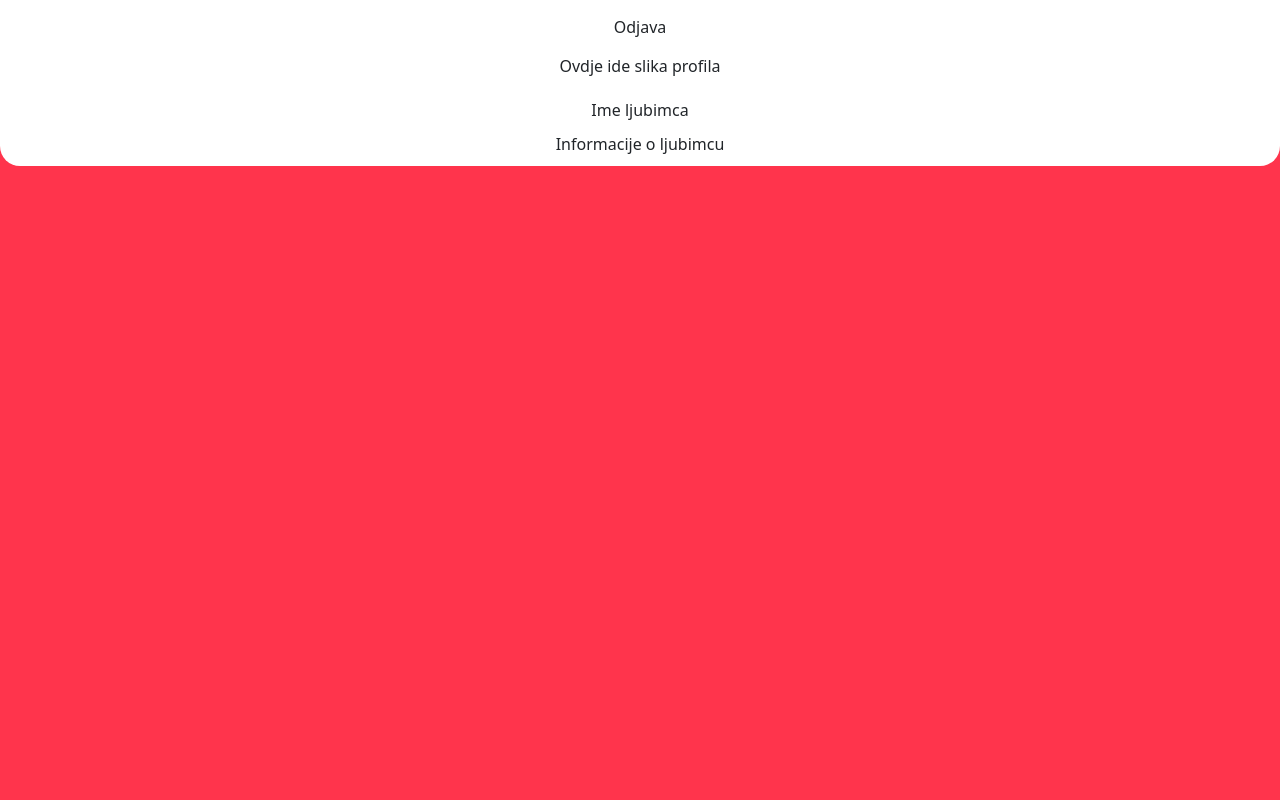
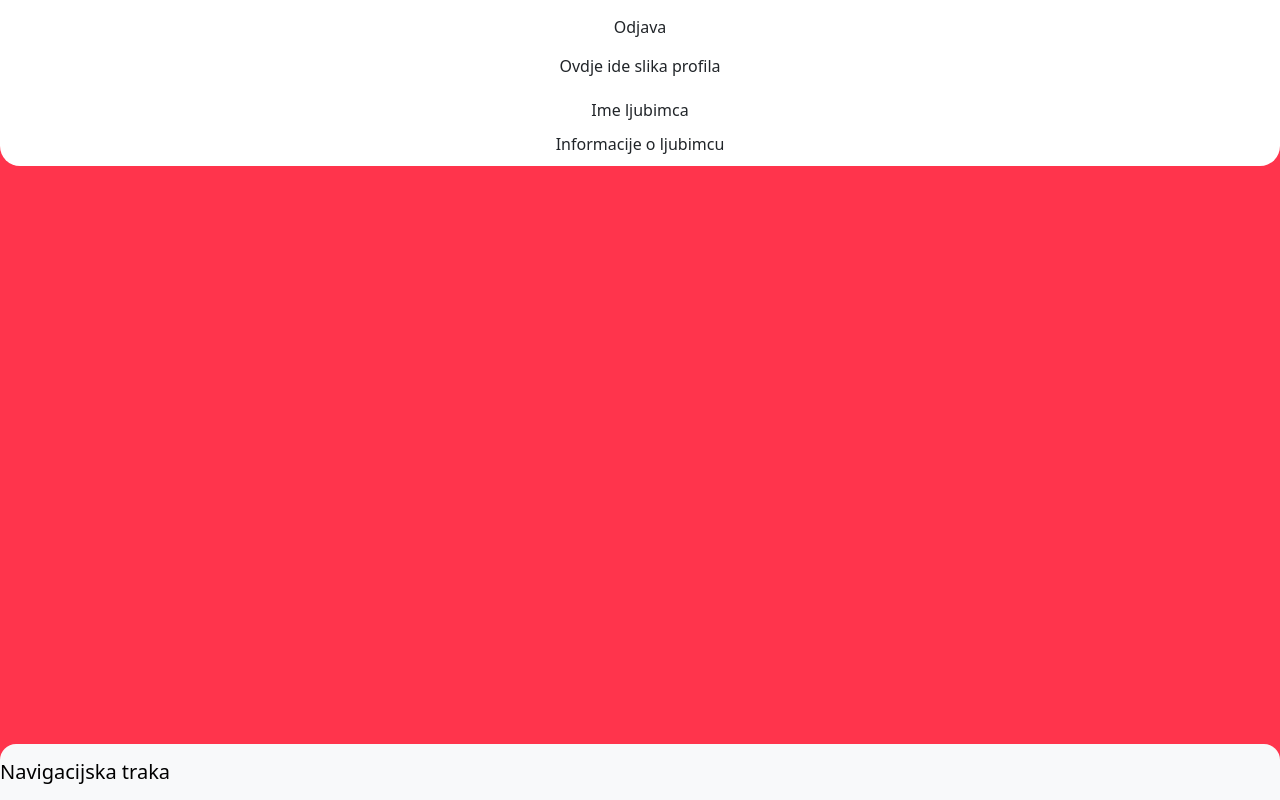
Before and after one commit to mrubil/my-pet, a Vue app: page /MyProfile in a window 1280 px wide. Built offline with nearby package versions, Linux system fonts and the light colour scheme.

Commit message:
Navigacijska traka

```diff
--- a/src/views/Kalendar.vue
+++ b/src/views/Kalendar.vue
@@ -0,0 +1,3 @@
+<template>
+  <body></body>
+</template>
--- a/src/views/MyProfile.vue
+++ b/src/views/MyProfile.vue
@@ -6,6 +6,10 @@
       <div class="Ime">Ime ljubimca</div>
       <div class="Info">Informacije o ljubimcu</div>
     </div>
+    <div class="TijeloProfila"></div>
+    <nav class="navbar fixed-bottom navbar-light bg-light rounded-top-4">
+      <a class="navbar-brand" href="#">Navigacijska traka</a>
+    </nav>
   </body>
 </template>
 
```
